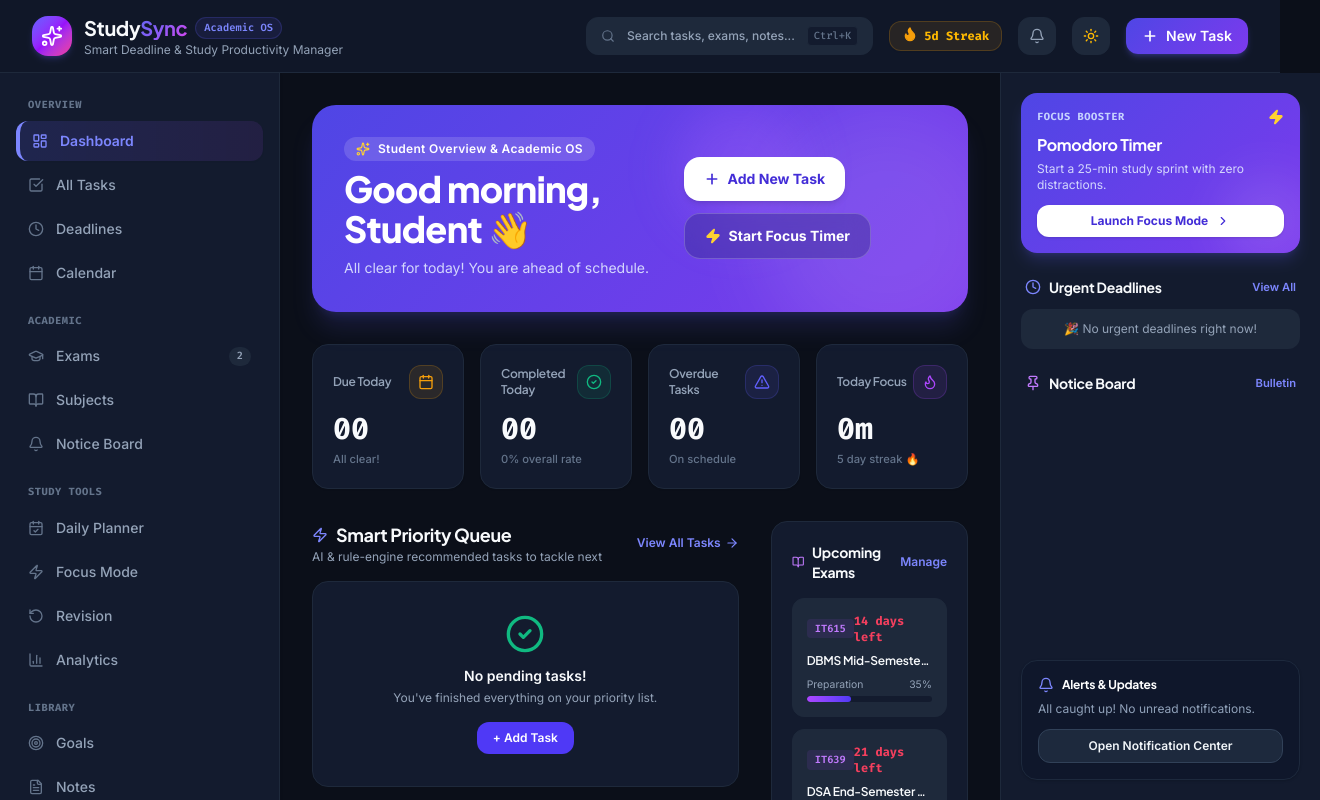
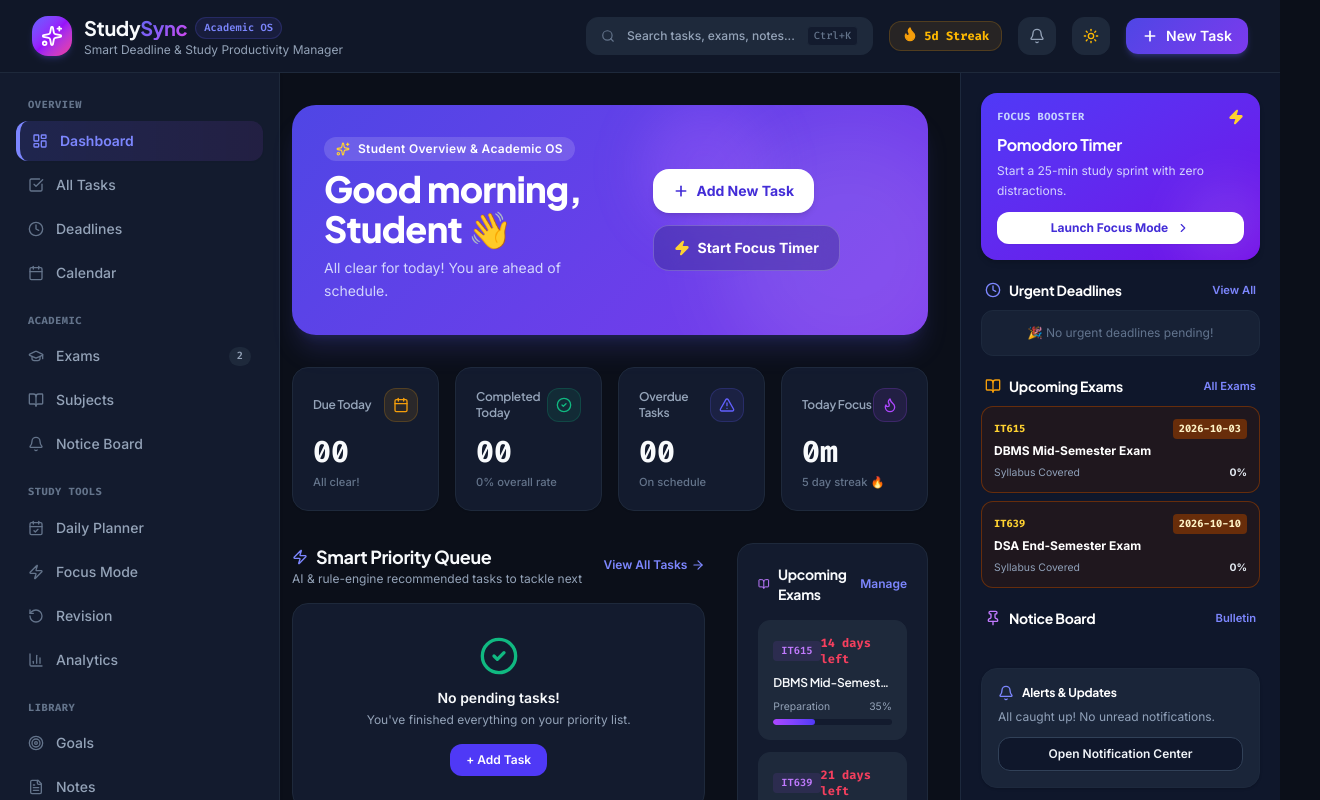
Before and after one commit to tempuseuse21/study_dead_line_manage, a React (Vite) app: page / in a window 1280 px wide. Shown: the top 800 px of the page, 1320 px wide, since content can reach past the window. Built offline with nearby package versions, Linux system fonts and the light colour scheme.

Commit message:
fix: pass onNavigate to RightPanel, fix layout grid and improve panel widgets

```diff
--- a/src/App.tsx
+++ b/src/App.tsx
@@ -79,14 +79,14 @@ const AppContent: React.FC = () => {
     <div className="min-h-screen bg-bg dark:bg-ink text-ink dark:text-bg flex flex-col font-sans transition-colors">
       <Navbar onNavigate={setActiveView} activeView={activeView} />
 
-      <div className="flex-1 grid lg:grid-cols-[280px_1fr_280px] w-full items-stretch">
+      <div className="flex-1 grid lg:grid-cols-[240px_1fr] xl:grid-cols-[260px_1fr_320px] w-full items-stretch">
         <Sidebar activeView={activeView} onNavigate={setActiveView} />
 
-        <main className="p-8 overflow-y-auto pb-24 lg:pb-8 flex flex-col gap-12">
+        <main className="p-4 sm:p-6 lg:p-8 overflow-y-auto pb-24 lg:pb-8 flex flex-col gap-8 min-w-0">
           {renderActiveView()}
         </main>
 
-        <RightPanel />
+        <RightPanel onNavigate={setActiveView} />
       </div>
 
       <MobileNav activeView={activeView} onNavigate={setActiveView} />
--- a/src/components/layout/RightPanel.tsx
+++ b/src/components/layout/RightPanel.tsx
@@ -7,7 +7,9 @@ import {
   Pin,
   ChevronRight,
   Flame,
-  CheckCircle2
+  CheckCircle2,
+  BookOpen,
+  Calendar
 } from 'lucide-react';
 
 interface RightPanelProps {
@@ -15,10 +17,19 @@ interface RightPanelProps {
 }
 
 export const RightPanel: React.FC<RightPanelProps> = ({ onNavigate }) => {
-  const { announcements, notifications, tasks, exams, setIsNotificationDrawerOpen } = useTasks();
+  const {
+    announcements,
+    notifications,
+    tasks,
+    exams,
+    subjects,
+    setSelectedTask,
+    setIsNotificationDrawerOpen
+  } = useTasks();
+
   const unreadNotifs = notifications.filter(n => !n.isRead).length;
+  const todayStr = new Date().toISOString().split('T')[0];
 
-  const todayStr = new Date().toISOString().split('T')[0];
   const urgentTasks = tasks
     .filter(t => t.status !== 'completed' && t.status !== 'cancelled')
     .sort((a, b) => a.dueDate.localeCompare(b.dueDate))
@@ -30,9 +41,9 @@ export const RightPanel: React.FC<RightPanelProps> = ({ onNavigate }) => {
     .slice(0, 2);
 
   return (
-    <aside className="hidden xl:flex flex-col w-[320px] bg-[var(--bg-card)] border-l border-[var(--border-subtle)] p-5 gap-6 h-[calc(100vh-73px)] sticky top-[73px] overflow-y-auto">
+    <aside className="hidden xl:flex flex-col w-full max-w-[320px] bg-white dark:bg-slate-900 border-l border-slate-200 dark:border-slate-800 p-5 gap-5 h-[calc(100vh-65px)] sticky top-[65px] overflow-y-auto">
       {/* Focus Timer Quick Trigger Widget */}
-      <div className="p-4 rounded-2xl gradient-brand-bg text-white shadow-lg shadow-indigo-500/20 relative overflow-hidden group">
+      <div className="p-4 rounded-2xl bg-gradient-to-br from-indigo-600 to-violet-700 text-white shadow-md relative overflow-hidden group">
         <div className="absolute -right-4 -bottom-4 w-24 h-24 rounded-full bg-white/10 blur-xl group-hover:scale-150 transition-transform" />
         <div className="relative z-10">
           <div className="flex items-center justify-between mb-2">
@@ -42,12 +53,12 @@ export const RightPanel: React.FC<RightPanelProps> = ({ onNavigate }) => {
             <Zap className="w-4 h-4 text-amber-300 fill-amber-300" />
           </div>
           <h3 className="font-display font-bold text-base mb-1">Pomodoro Timer</h3>
-          <p className="text-xs text-indigo-100 mb-3 opacity-90">
+          <p className="text-xs text-indigo-100 mb-3 opacity-90 leading-relaxed">
             Start a 25-min study sprint with zero distractions.
           </p>
           <button
             onClick={() => onNavigate?.('focus')}
-            className="w-full py-2 px-3 rounded-xl bg-white text-indigo-700 hover:bg-indigo-50 font-bold text-xs flex items-center justify-center gap-2 shadow-sm cursor-pointer transition-all active:scale-[0.98]"
+            className="w-full py-2 px-3 rounded-xl bg-white text-indigo-700 hover:bg-indigo-50 font-bold text-xs flex items-center justify-center gap-2 shadow-xs cursor-pointer transition-all active:scale-[0.98]"
           >
             <span>Launch Focus Mode</span>
             <ChevronRight className="w-3.5 h-3.5" />
@@ -55,18 +66,18 @@ export const RightPanel: React.FC<RightPanelProps> = ({ onNavigate }) => {
         </div>
       </div>
 
-      {/* Upcoming Exams & Urgent Deadlines */}
+      {/* Urgent Deadlines */}
       <div>
-        <div className="flex items-center justify-between mb-3 px-1">
+        <div className="flex items-center justify-between mb-2.5 px-1">
           <div className="flex items-center gap-2">
             <Clock className="w-4 h-4 text-indigo-600 dark:text-indigo-400" />
-            <h4 className="font-display font-bold text-sm text-[var(--text-main)]">
+            <h4 className="font-display font-bold text-sm text-slate-900 dark:text-white">
               Urgent Deadlines
             </h4>
           </div>
           <button
             onClick={() => onNavigate?.('upcoming')}
-            className="text-[0.7rem] font-semibold text-indigo-600 dark:text-indigo-400 hover:underline"
+            className="text-[0.7rem] font-semibold text-indigo-600 dark:text-indigo-400 hover:underline cursor-pointer"
           >
             View All
           </button>
@@ -74,27 +85,38 @@ export const RightPanel: React.FC<RightPanelProps> = ({ onNavigate }) => {
 
         <div className="flex flex-col gap-2">
           {urgentTasks.length === 0 ? (
-            <div className="p-3 text-center rounded-xl bg-[var(--bg-card-subtle)] text-[var(--text-muted)] text-xs">
-              🎉 No urgent deadlines right now!
+            <div className="p-3.5 text-center rounded-xl bg-slate-50 dark:bg-slate-800/60 border border-slate-200 dark:border-slate-800 text-slate-500 text-xs">
+              🎉 No urgent deadlines pending!
             </div>
           ) : (
             urgentTasks.map(task => {
               const isOverdue = task.dueDate < todayStr;
+              const sub = subjects.find(s => s.id === task.subjectId);
               return (
                 <div
                   key={task.id}
-                  onClick={() => onNavigate?.('tasks')}
-                  className="p-3 rounded-xl bg-[var(--bg-card-subtle)] border border-[var(--border-subtle)] hover:border-indigo-500/30 cursor-pointer transition-all hover:scale-[1.01]"
+                  onClick={() => {
+                    setSelectedTask(task);
+                    if (onNavigate) onNavigate('tasks');
+                  }}
+                  className="p-3 rounded-xl bg-slate-50 dark:bg-slate-800/60 border border-slate-200 dark:border-slate-800 hover:border-indigo-400 dark:hover:border-indigo-500 cursor-pointer transition-all hover:scale-[1.01] shadow-2xs group"
                 >
                   <div className="flex items-center justify-between mb-1">
-                    <span className="text-[0.65rem] font-bold font-mono px-2 py-0.5 rounded-md bg-indigo-500/10 text-indigo-600 dark:text-indigo-400">
-                      {task.subjectCode || 'General'}
+                    <span
+                      className="text-[0.65rem] font-bold font-mono px-2 py-0.5 rounded-md border"
+                      style={{
+                        backgroundColor: sub?.color ? `${sub.color}15` : 'rgba(99,102,241,0.1)',
+                        borderColor: sub?.color ? `${sub.color}40` : 'rgba(99,102,241,0.3)',
+                        color: sub?.color || '#4f46e5'
+                      }}
+                    >
+                      {sub?.code || 'General'}
                     </span>
-                    <span className={`text-[0.65rem] font-mono font-semibold ${isOverdue ? 'text-rose-500' : 'text-[var(--text-muted)]'}`}>
+                    <span className={`text-[0.65rem] font-mono font-bold ${isOverdue ? 'text-rose-500' : 'text-slate-500 dark:text-slate-400'}`}>
                       {isOverdue ? 'Overdue' : task.dueDate}
                     </span>
                   </div>
-                  <p className="text-xs font-semibold text-[var(--text-main)] truncate">
+                  <p className="text-xs font-semibold text-slate-800 dark:text-slate-200 truncate group-hover:text-indigo-600 dark:group-hover:text-indigo-400">
                     {task.title}
                   </p>
                 </div>
@@ -104,18 +126,67 @@ export const RightPanel: React.FC<RightPanelProps> = ({ onNavigate }) => {
         </div>
       </div>
 
-      {/* Latest Notices / Pinned Announcements */}
+      {/* Upcoming Exams Countdown */}
+      {upcomingExams.length > 0 && (
+        <div>
+          <div className="flex items-center justify-between mb-2.5 px-1">
+            <div className="flex items-center gap-2">
+              <BookOpen className="w-4 h-4 text-amber-500" />
+              <h4 className="font-display font-bold text-sm text-slate-900 dark:text-white">
+                Upcoming Exams
+              </h4>
+            </div>
+            <button
+              onClick={() => onNavigate?.('exams')}
+              className="text-[0.7rem] font-semibold text-indigo-600 dark:text-indigo-400 hover:underline cursor-pointer"
+            >
+              All Exams
+            </button>
+          </div>
+
+          <div className="flex flex-col gap-2">
+            {upcomingExams.map(exam => {
+              const sub = subjects.find(s => s.id === exam.subjectId);
+              return (
+                <div
+                  key={exam.id}
+                  onClick={() => onNavigate?.('exams')}
+                  className="p-3 rounded-xl bg-amber-50/70 dark:bg-amber-950/30 border border-amber-200 dark:border-amber-800/60 hover:border-amber-400 cursor-pointer transition-all shadow-2xs"
+                >
+                  <div className="flex items-center justify-between mb-1">
+                    <span className="text-[0.65rem] font-bold font-mono text-amber-800 dark:text-amber-300">
+                      {sub?.code || 'Exam'}
+                    </span>
+                    <span className="text-[0.65rem] font-mono font-bold px-1.5 py-0.5 rounded bg-amber-200/80 dark:bg-amber-900/80 text-amber-900 dark:text-amber-100">
+                      {exam.examDate}
+                    </span>
+                  </div>
+                  <p className="text-xs font-bold text-slate-900 dark:text-white truncate">
+                    {exam.title}
+                  </p>
+                  <div className="mt-1.5 flex items-center justify-between text-[0.65rem] text-slate-600 dark:text-slate-400">
+                    <span>Syllabus Covered</span>
+                    <span className="font-bold text-slate-800 dark:text-slate-200">{exam.syllabusCoverage || 0}%</span>
+                  </div>
+                </div>
+              );
+            })}
+          </div>
+        </div>
+      )}
+
+      {/* Notice Board Widget */}
       <div>
-        <div className="flex items-center justify-between mb-3 px-1">
+        <div className="flex items-center justify-between mb-2.5 px-1">
           <div className="flex items-center gap-2">
             <Pin className="w-4 h-4 text-purple-600 dark:text-purple-400" />
-            <h4 className="font-display font-bold text-sm text-[var(--text-main)]">
+            <h4 className="font-display font-bold text-sm text-slate-900 dark:text-white">
               Notice Board
             </h4>
           </div>
           <button
             onClick={() => onNavigate?.('announcements')}
-            className="text-[0.7rem] font-semibold text-indigo-600 dark:text-indigo-400 hover:underline"
+            className="text-[0.7rem] font-semibold text-indigo-600 dark:text-indigo-400 hover:underline cursor-pointer"
           >
             Bulletin
           </button>
@@ -125,27 +196,28 @@ export const RightPanel: React.FC<RightPanelProps> = ({ onNavigate }) => {
           {announcements.slice(0, 2).map((notice, idx) => (
             <div
               key={notice.id}
-              className="p-3.5 rounded-2xl bg-[var(--bg-card-subtle)] border border-[var(--border-subtle)] relative"
+              onClick={() => onNavigate?.('announcements')}
+              className="p-3.5 rounded-2xl bg-slate-50 dark:bg-slate-800/60 border border-slate-200 dark:border-slate-800 hover:border-purple-300 dark:hover:border-purple-500 cursor-pointer transition-all shadow-2xs"
             >
               <div className="flex items-center justify-between mb-1.5">
-                <span className="text-[0.6rem] font-bold font-mono px-2 py-0.5 rounded bg-purple-500/15 text-purple-600 dark:text-purple-400">
-                  {idx === 0 ? '📌 Pinned' : 'Notice'}
+                <span className="text-[0.6rem] font-bold font-mono px-2 py-0.5 rounded bg-purple-500/15 text-purple-700 dark:text-purple-300 border border-purple-500/30">
+                  {idx === 0 ? '📌 Pinned' : 'CR Notice'}
                 </span>
-                <span className="text-[0.65rem] font-mono text-[var(--text-faint)]">
+                <span className="text-[0.65rem] font-mono text-slate-500 dark:text-slate-400">
                   {new Date(notice.createdAt).toLocaleDateString('en-US', { month: 'short', day: 'numeric' })}
                 </span>
               </div>
-              <h5 className="font-display font-bold text-xs text-[var(--text-main)] mb-1 line-clamp-1">
+              <h5 className="font-display font-bold text-xs text-slate-900 dark:text-white mb-1 line-clamp-1">
                 {notice.title}
               </h5>
-              <p className="text-[0.7rem] text-[var(--text-muted)] line-clamp-2">
+              <p className="text-[0.7rem] text-slate-600 dark:text-slate-400 line-clamp-2 leading-relaxed">
                 {notice.content}
               </p>
-              <div className="flex items-center gap-2 mt-2 pt-2 border-t border-[var(--border-subtle)]">
+              <div className="flex items-center gap-2 mt-2 pt-2 border-t border-slate-200 dark:border-slate-800">
                 <div className="w-5 h-5 rounded-full bg-gradient-to-r from-indigo-500 to-purple-600 text-white flex items-center justify-center text-[0.55rem] font-bold">
                   CR
                 </div>
-                <span className="text-[0.65rem] font-medium text-[var(--text-muted)]">
+                <span className="text-[0.65rem] font-medium text-slate-600 dark:text-slate-400">
                   {notice.authorName}
                 </span>
               </div>
@@ -155,7 +227,7 @@ export const RightPanel: React.FC<RightPanelProps> = ({ onNavigate }) => {
       </div>
 
       {/* Notification Center Widget */}
-      <div className="mt-auto p-4 rounded-2xl bg-white dark:bg-slate-900 border border-slate-200 dark:border-slate-800 shadow-sm">
+      <div className="mt-auto p-4 rounded-2xl bg-slate-50 dark:bg-slate-800/80 border border-slate-200 dark:border-slate-800 shadow-sm">
         <div className="flex items-center justify-between mb-2">
           <div className="flex items-center gap-2">
             <Bell className="w-4 h-4 text-indigo-600 dark:text-indigo-400" />
@@ -176,7 +248,7 @@ export const RightPanel: React.FC<RightPanelProps> = ({ onNavigate }) => {
         </p>
         <button
           onClick={() => setIsNotificationDrawerOpen(true)}
-          className="w-full py-2 rounded-xl bg-slate-100 dark:bg-slate-800 border border-slate-200 dark:border-slate-700 hover:bg-indigo-600 hover:text-white dark:hover:bg-indigo-600 text-slate-900 dark:text-slate-100 font-semibold text-xs transition-all cursor-pointer shadow-2xs"
+          className="w-full py-2 rounded-xl bg-white dark:bg-slate-900 border border-slate-200 dark:border-slate-700 hover:bg-indigo-600 hover:text-white dark:hover:bg-indigo-600 text-slate-900 dark:text-slate-100 font-semibold text-xs transition-all cursor-pointer shadow-2xs"
         >
           Open Notification Center
         </button>
```
